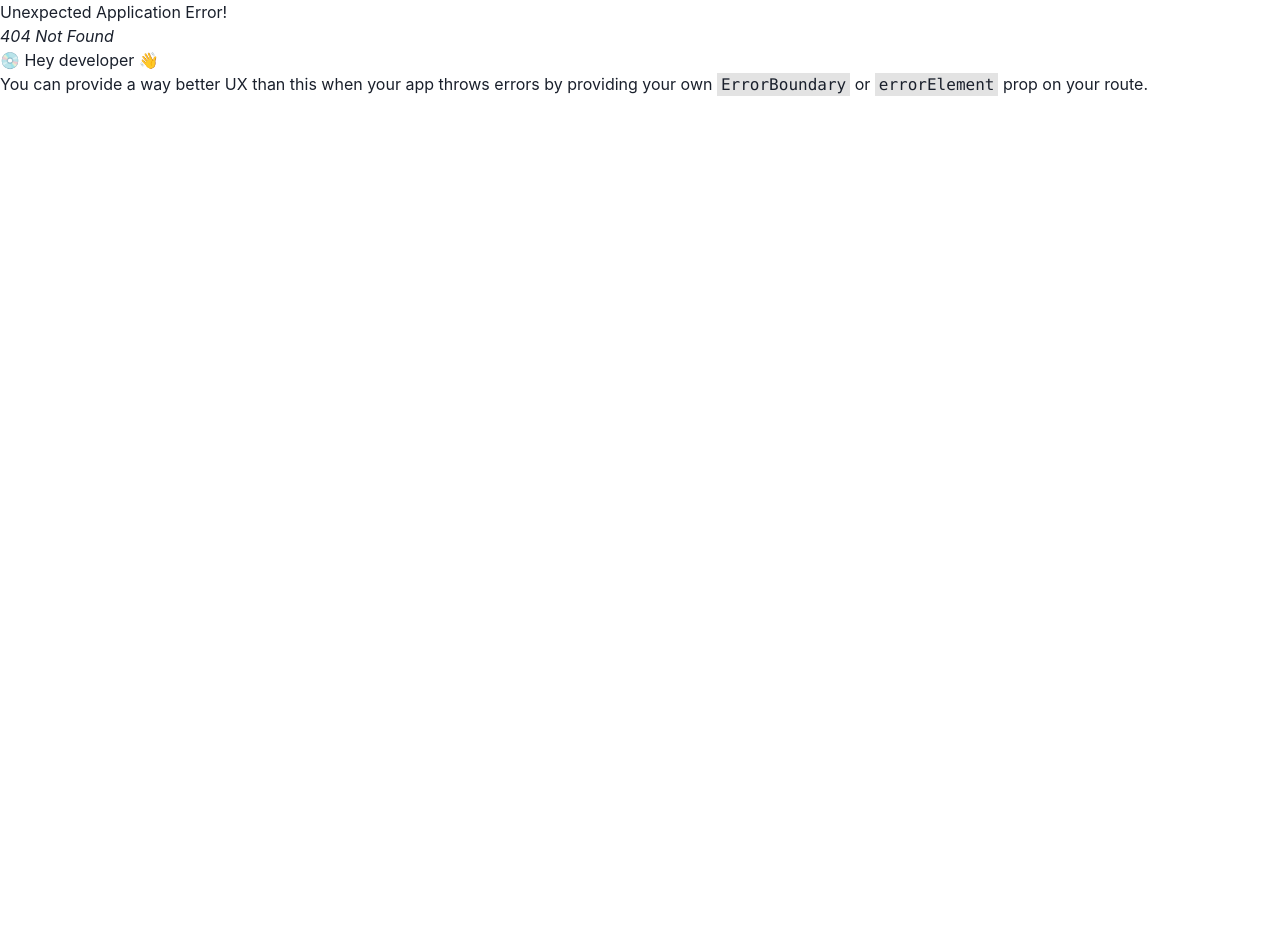
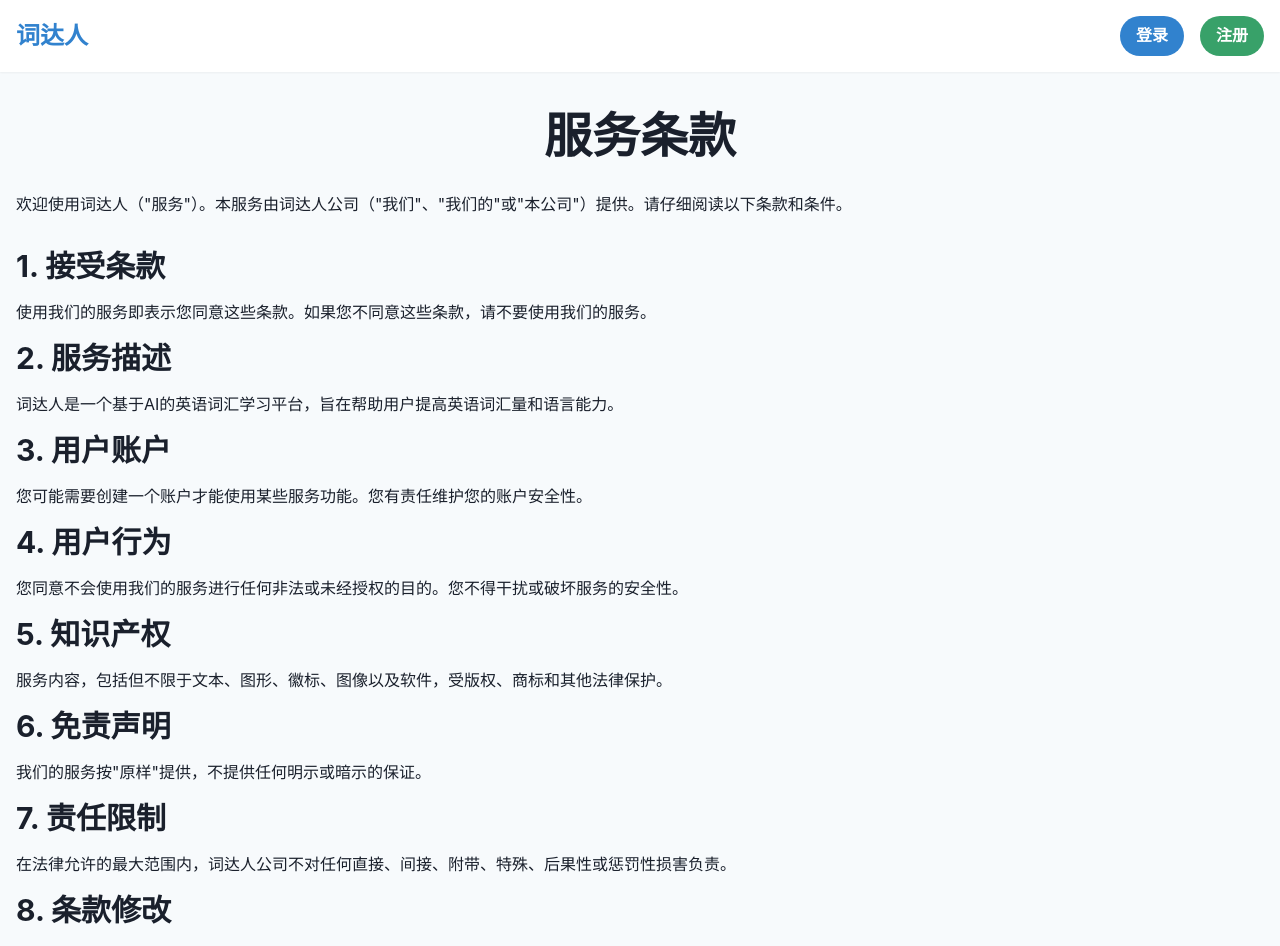
Before and after one commit to mfelixfeng/vocab-master, a React (Vite) app: page /terms-of-service in a window 1280 px wide. Before the commit this address had no page. Shown: the top 946 px of the page. Before the commit the page ends 800 px from the top, so only its background shows below. Built offline with nearby package versions, Linux system fonts and the light colour scheme.

Commit message:
feat: add terms of service page

```diff
--- a/src/pages/SignInPage.tsx
+++ b/src/pages/SignInPage.tsx
@@ -60,31 +60,6 @@ const SignInPage = () => {
               <Text fontSize={{ base: "md", md: "xl" }} color="gray.600">
                 登录您的账户，继续您的英语词汇学习之旅！
               </Text>
-              <SimpleGrid
-                columns={{ base: 2, sm: 2 }}
-                spacing={{ base: 4, md: 6 }}
-              >
-                <Feature
-                  icon={FaSignInAlt}
-                  title="快速登录"
-                  description="安全便捷的登录体验"
-                />
-                <Feature
-                  icon={FaUserPlus}
-                  title="个性化学习"
-                  description="根据您的进度定制内容"
-                />
-                <Feature
-                  icon={FaLock}
-                  title="安全保障"
-                  description="保护您的账户和学习数据"
-                />
-                <Feature
-                  icon={FaEnvelope}
-                  title="学习提醒"
-                  description="定期接收学习建议和提醒"
-                />
-              </SimpleGrid>
             </VStack>
           </Box>
           <Box bg={cardBg} p={{ base: 6, md: 8 }} rounded="lg" shadow="lg">
--- /dev/null
+++ b/src/pages/TermsOfServicePage.tsx
@@ -0,0 +1,96 @@
+import {
+  Box,
+  Container,
+  Heading,
+  Text,
+  VStack,
+  useColorModeValue,
+} from "@chakra-ui/react";
+import Header from "../components/Header";
+import Footer from "../components/Footer";
+
+const TermsOfServicePage = () => {
+  const bgColor = useColorModeValue("gray.50", "gray.800");
+  const cardBg = useColorModeValue("white", "gray.700");
+
+  return (
+    <Box bg={bgColor} minH="100vh">
+      <Header bg={cardBg} />
+      <Container maxW="container.xl" py={10}>
+        <VStack spacing={8} align="stretch">
+          <Heading as="h1" size="2xl" textAlign="center">
+            服务条款
+          </Heading>
+          <Text>
+            欢迎使用词达人（"服务"）。本服务由词达人公司（"我们"、"我们的"或"本公司"）提供。请仔细阅读以下条款和条件。
+          </Text>
+          <VStack spacing={4} align="stretch">
+            <Heading as="h2" size="lg">
+              1. 接受条款
+            </Heading>
+            <Text>
+              使用我们的服务即表示您同意这些条款。如果您不同意这些条款，请不要使用我们的服务。
+            </Text>
+
+            <Heading as="h2" size="lg">
+              2. 服务描述
+            </Heading>
+            <Text>
+              词达人是一个基于AI的英语词汇学习平台，旨在帮助用户提高英语词汇量和语言能力。
+            </Text>
+
+            <Heading as="h2" size="lg">
+              3. 用户账户
+            </Heading>
+            <Text>
+              您可能需要创建一个账户才能使用某些服务功能。您有责任维护您的账户安全性。
+            </Text>
+
+            <Heading as="h2" size="lg">
+              4. 用户行为
+            </Heading>
+            <Text>
+              您同意不会使用我们的服务进行任何非法或未经授权的目的。您不得干扰或破坏服务的安全性。
+            </Text>
+
+            <Heading as="h2" size="lg">
+              5. 知识产权
+            </Heading>
+            <Text>
+              服务内容，包括但不限于文本、图形、徽标、图像以及软件，受版权、商标和其他法律保护。
+            </Text>
+
+            <Heading as="h2" size="lg">
+              6. 免责声明
+            </Heading>
+            <Text>我们的服务按"原样"提供，不提供任何明示或暗示的保证。</Text>
+
+            <Heading as="h2" size="lg">
+              7. 责任限制
+            </Heading>
+            <Text>
+              在法律允许的最大范围内，词达人公司不对任何直接、间接、附带、特殊、后果性或惩罚性损害负责。
+            </Text>
+
+            <Heading as="h2" size="lg">
+              8. 条款修改
+            </Heading>
+            <Text>
+              我们保留随时修改这些条款的权利。修改后的条款将在本页面上发布。
+            </Text>
+
+            <Heading as="h2" size="lg">
+              9. 联系我们
+            </Heading>
+            <Text>
+              如果您对这些条款有任何问题，请联系我们：mfelixfeng@gmail.com
+            </Text>
+          </VStack>
+        </VStack>
+      </Container>
+      <Footer />
+    </Box>
+  );
+};
+
+export default TermsOfServicePage;
--- a/src/route.tsx
+++ b/src/route.tsx
@@ -3,6 +3,7 @@ import HomePage from "./pages/HomePage";
 import Layout from "./pages/Layout";
 import SignUpPage from "./pages/SignUpPage";
 import SignInPage from "./pages/SignInPage";
+import TermsOfServicePage from "./pages/TermsOfServicePage";
 
 export default createBrowserRouter([
   {
@@ -12,6 +13,7 @@ export default createBrowserRouter([
       { index: true, element: <HomePage /> },
       { path: "/sign-up", element: <SignUpPage /> },
       { path: "/sign-in", element: <SignInPage /> },
+      { path: "/terms-of-service", element: <TermsOfServicePage /> },
     ],
   },
 ]);
```
